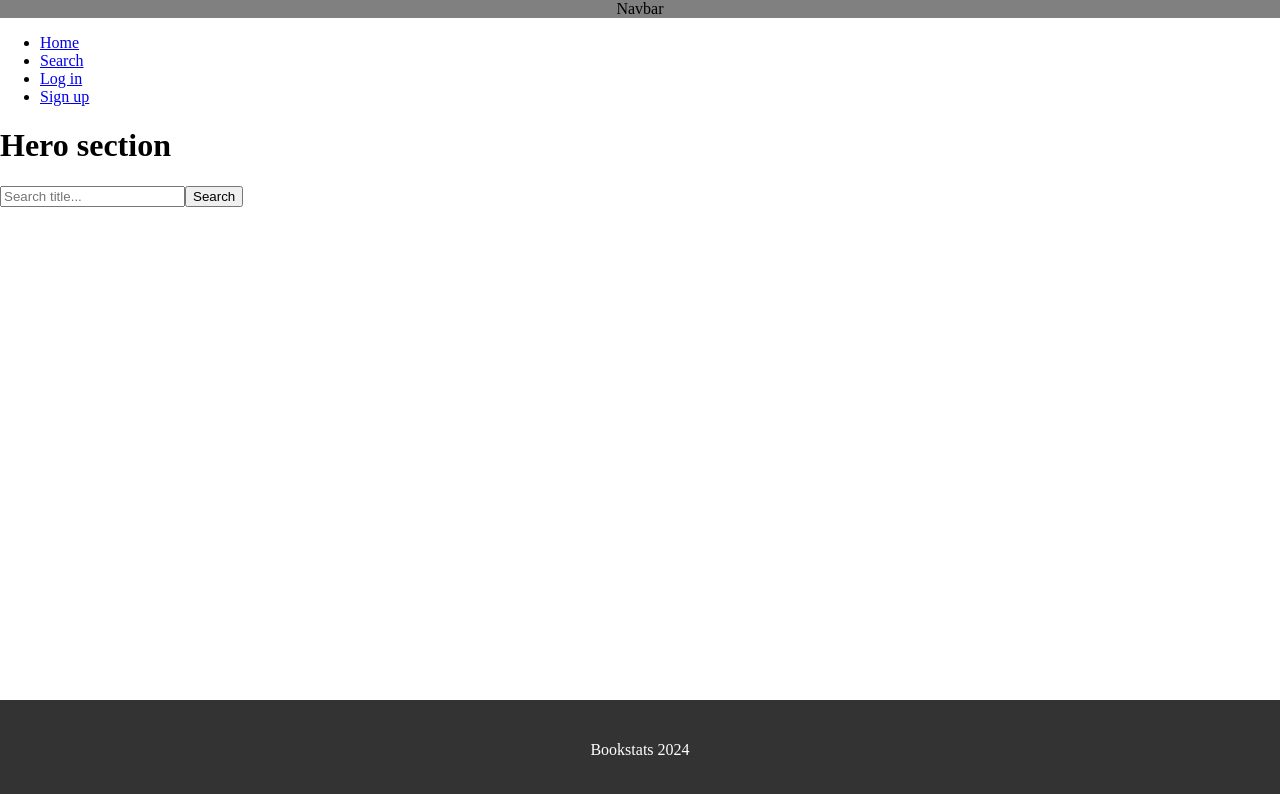
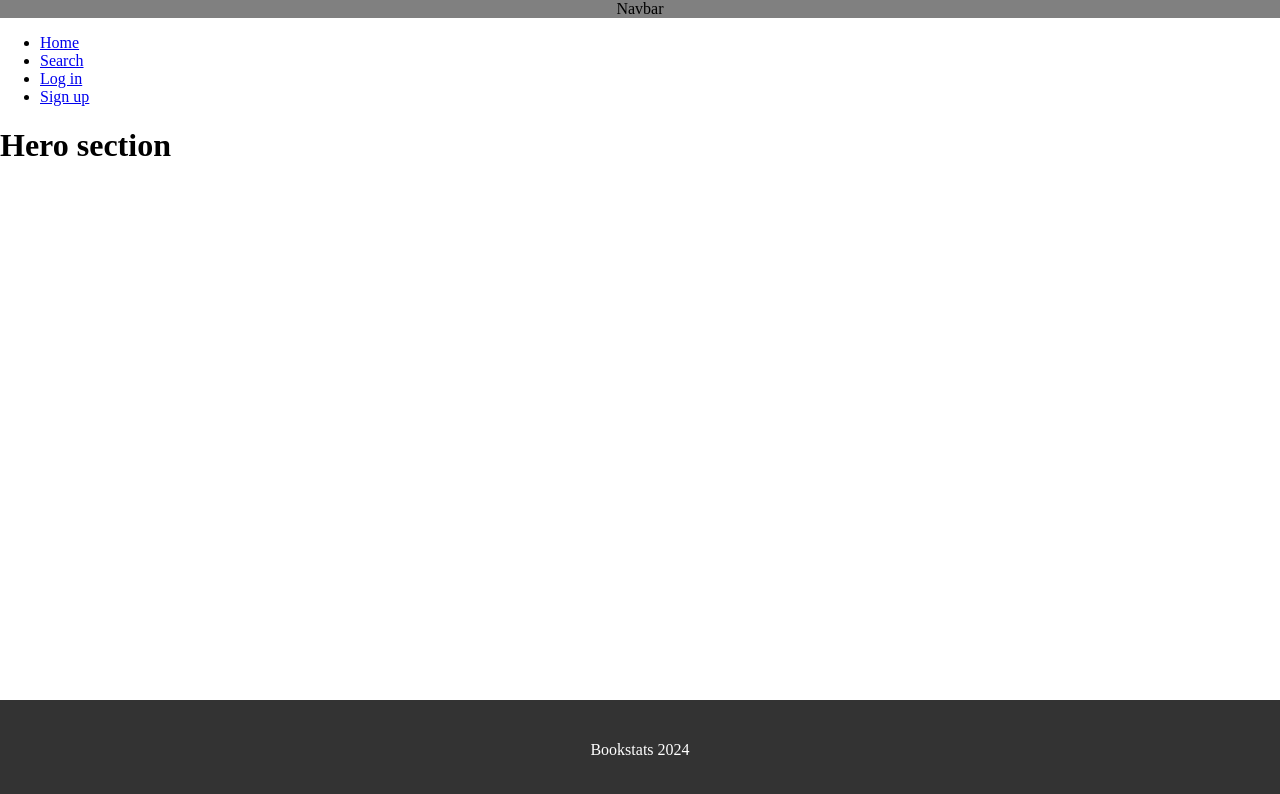
Before and after one commit to Vectari/bookstats, a React (Vite) app: page / in a window 1280 px wide. Shown: the top 794 px of the page. Built offline with nearby package versions, Linux system fonts and the light colour scheme.

Commit message:
chore: changes in router

```diff
--- a/src/main.tsx
+++ b/src/main.tsx
@@ -6,8 +6,8 @@ import { Footer } from "./sections/Footer/Footer";
 import { createBrowserRouter, Outlet, RouterProvider } from "react-router-dom";
 import { LogIn } from "./view/LogIn/LogIn";
 import { SignUp } from "./view/SignUp/SignUp";
-import { SearchBar } from "./components/SearchBar/SearchBar";
 import { NavBar } from "./sections/NavBar/NavBar";
+import { Search } from "./view/Search/Search";
 
 const router = createBrowserRouter([
   {
@@ -15,7 +15,6 @@ const router = createBrowserRouter([
     element: (
       <>
         <NavBar />
-        <Hero />
         <Outlet />
         <Footer />
       </>
@@ -25,9 +24,13 @@ const router = createBrowserRouter([
         index: true,
         element: (
           <>
-            <SearchBar />
+            <Hero />
           </>
         ),
+      },
+      {
+        path: "/search",
+        element: <Search />,
       },
       {
         path: "/login",
```
